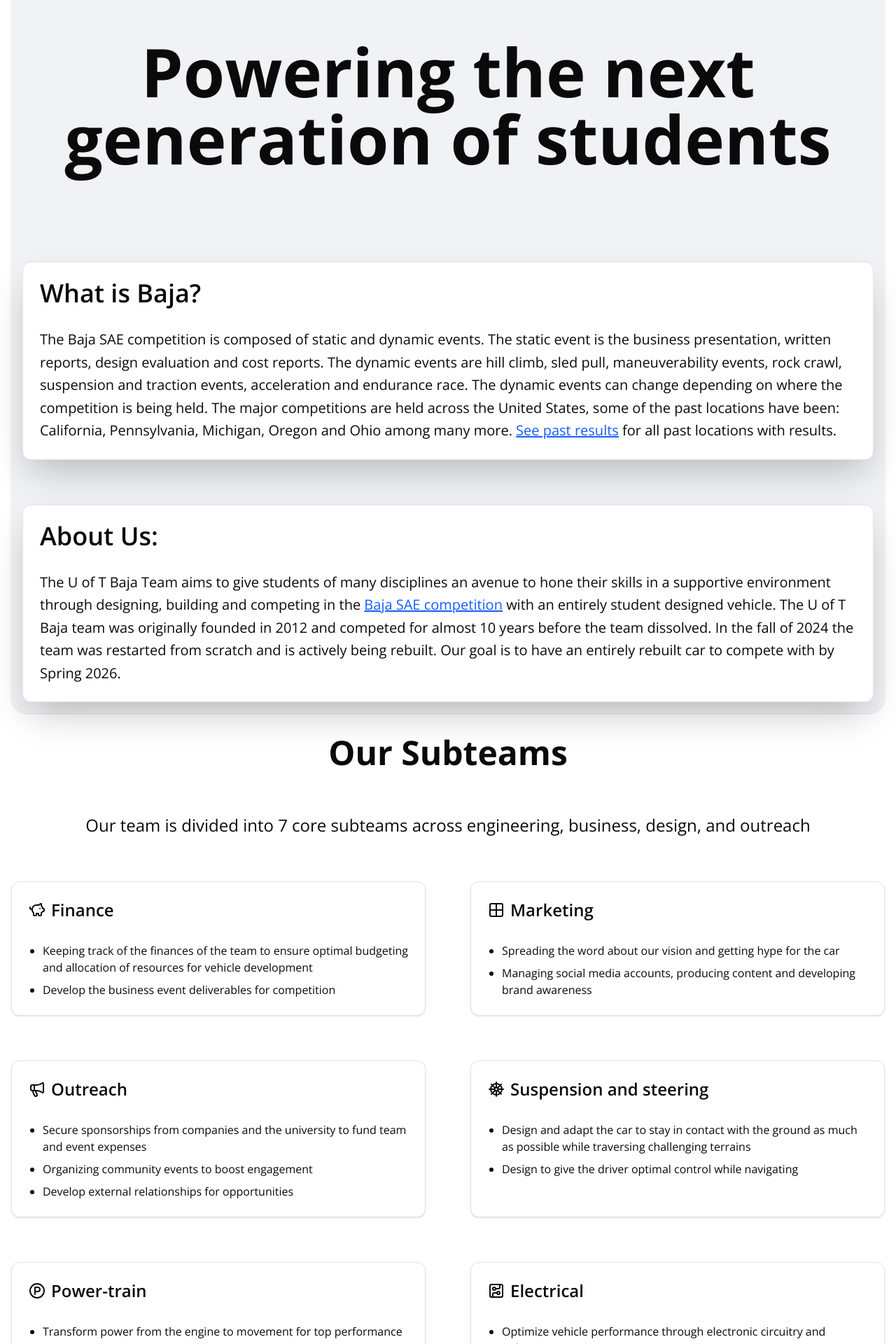
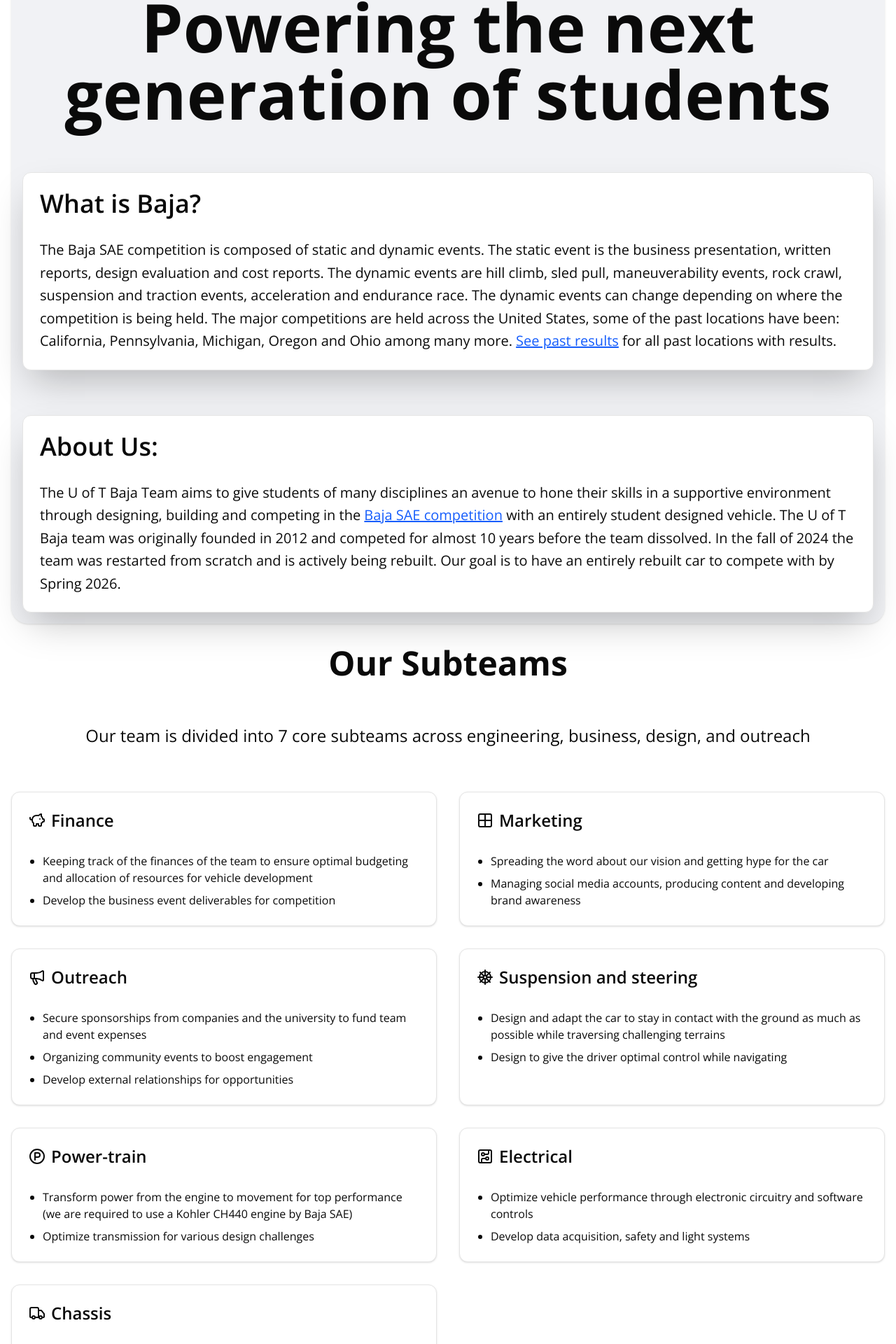
Before and after one commit to uoftbaja/uoft_baja, a Next.js app: page / in a window 1280 px wide. Shown: the part 842-2762 px from the top of the page at 70% size. Built offline with nearby package versions, Linux system fonts and the light colour scheme.

Commit message:
Fixed view for different zooms

```diff
--- a/src/app/join/page.tsx
+++ b/src/app/join/page.tsx
@@ -22,7 +22,7 @@
 
 			{/* Subteams */}
 			<section className="flex flex-col gap-16 items-center justify-center w-full">
-				<div className="grid grid-cols-1 lg:grid-cols-4 gap-16 w-full">
+				<div className="grid grid-cols-1 lg:grid-cols-4 gap-8 w-full">
 					{subTeams.map((subteam) => {
 						return <SubTeamCard {...subteam} key={subteam.title} />;
 					})}
--- a/src/app/page.tsx
+++ b/src/app/page.tsx
@@ -24,7 +24,7 @@
 		<main>
 			<ImageGallery />
 			{/* <div className="px-96 py-4 flex flex-col items-center gap-16"> */}
-			<section className="flex flex-col bg-gray-300/30 px-4 2xl:px-96 py-4 min-h-full 2xl:h-screen gap-16 justify-center rounded-3xl m-4 shadow-sm">
+			<section className="flex flex-col bg-gray-300/30 px-4 2xl:px-96 py-4 min-h-screen h-full gap-16 justify-center rounded-3xl m-4 shadow-sm">
 				<QuoteBanner />
 				<DisplayCard title="What is Baja?">
 					<span className="text-xl leading-relaxed">
@@ -73,13 +73,13 @@
 					</span>
 				</DisplayCard>
 			</section>
-			<section className="min-h-full 2xl:h-screen flex flex-col gap-16 items-center px-4 2xl:px-96 py-4 justify-center">
+			<section className="min-h-screen h-full flex flex-col gap-16 items-center px-4 2xl:px-96 py-4 justify-center">
 				<Title>Our Subteams</Title>
 				<Description>
 					Our team is divided into 7 core subteams across engineering,
 					business, design, and outreach
 				</Description>
-				<div className="grid grid-cols-1 xl:grid-cols-2 2xl:grid-cols-4 gap-16">
+				<div className="grid grid-cols-1 xl:grid-cols-2 2xl:grid-cols-4 gap-8">
 					{subTeams.map((subteam) => {
 						return <SubTeamCard {...subteam} key={subteam.title} />;
 					})}
--- a/src/components/Navbar.tsx
+++ b/src/components/Navbar.tsx
@@ -116,7 +116,7 @@
 				variant={"outline"}
 				onClick={() => setShowMenu((state) => !state)}
 			>
-				{showMenu ? <Menu /> : <X />}
+				{!showMenu ? <Menu /> : <X />}
 			</Button>
 		</div>
 	);
--- a/src/components/QuoteBanner.tsx
+++ b/src/components/QuoteBanner.tsx
@@ -15,7 +15,7 @@
 	}, []);
 
 	return (
-		<div className="flex items-center my-16 h-fit w-full">
+		<div className="flex items-center h-fit w-full">
 			{/* <motion.div
         initial={{
           x: width * 1.4,
```
